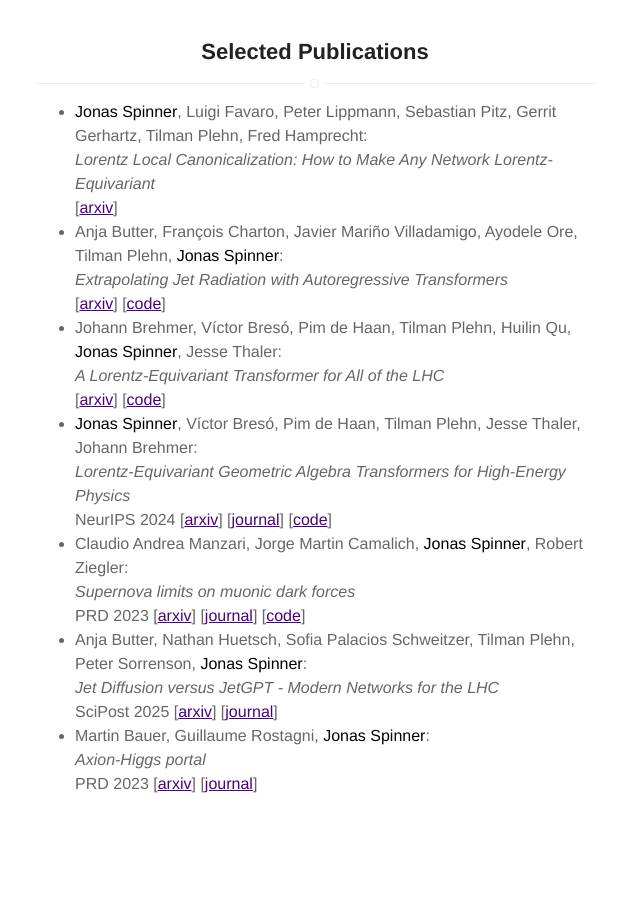
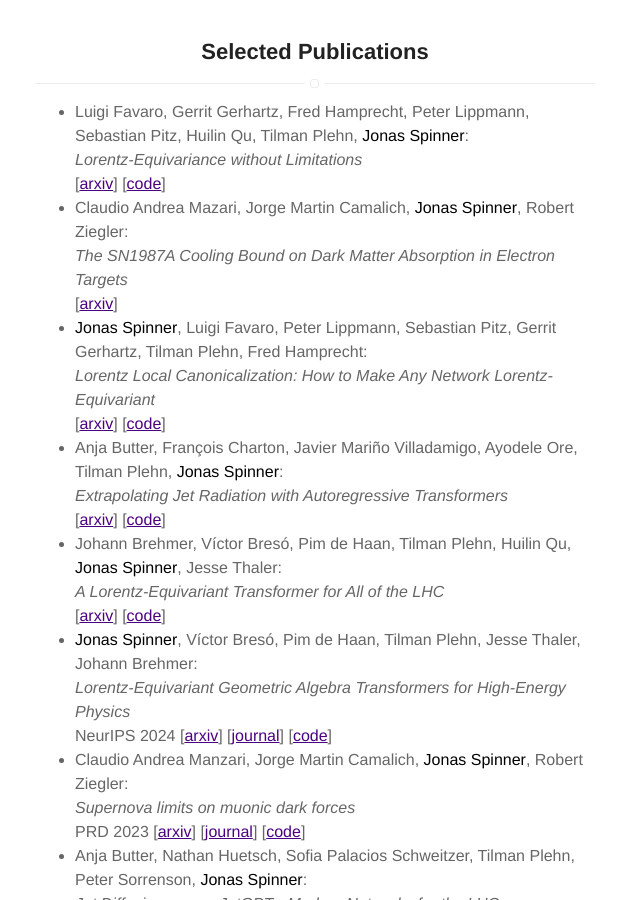
Before and after one commit to spinjo/spinjo.github.io, a plain HTML site: page index.html in a window 1280 px wide. Shown: the part 880-1780 px from the top of the page, without its empty margins (325-965 px from the left). Before the commit the page ends 1692 px from the top, so only its background shows below. Drawn offline with Linux system fonts and the light colour scheme.

Commit message:
Summer 2025 papers

```diff
--- a/index.html
+++ b/index.html
@@ -1067,9 +1067,19 @@ pre {
 
 <ul>
   <li>
+    Luigi Favaro, Gerrit Gerhartz, Fred Hamprecht, Peter Lippmann, Sebastian Pitz, Huilin Qu, Tilman Plehn, <strong>Jonas Spinner</strong>:<br />
+    <em>Lorentz-Equivariance without Limitations</em><br />
+    [<a href="https://arxiv.org/abs/2508.14898">arxiv</a>] [<a href="https://github.com/heidelberg-hepml/lorentz-frames">code</a>]
+   </li>
+  <li>
+    Claudio Andrea Mazari, Jorge Martin Camalich, <strong>Jonas Spinner</strong>, Robert Ziegler:<br />
+    <em>The SN1987A Cooling Bound on Dark Matter Absorption in Electron Targets</em><br />
+    [<a href="https://arxiv.org/abs/2508.00725">arxiv</a>]
+   </li>
+  <li>
     <strong>Jonas Spinner</strong>, Luigi Favaro, Peter Lippmann, Sebastian Pitz, Gerrit Gerhartz, Tilman Plehn, Fred Hamprecht:<br />
     <em>Lorentz Local Canonicalization: How to Make Any Network Lorentz-Equivariant</em><br />
-    [<a href="https://arxiv.org/abs/2505.20280">arxiv</a>]
+    [<a href="https://arxiv.org/abs/2505.20280">arxiv</a>] [<a href="https://github.com/heidelberg-hepml/lorentz-frames">code</a>]
   </li>
   <li>
     Anja Butter, Fran&#231;ois Charton, Javier Mari&#241;o Villadamigo, Ayodele Ore, Tilman Plehn, <strong>Jonas Spinner</strong>:<br />
```
